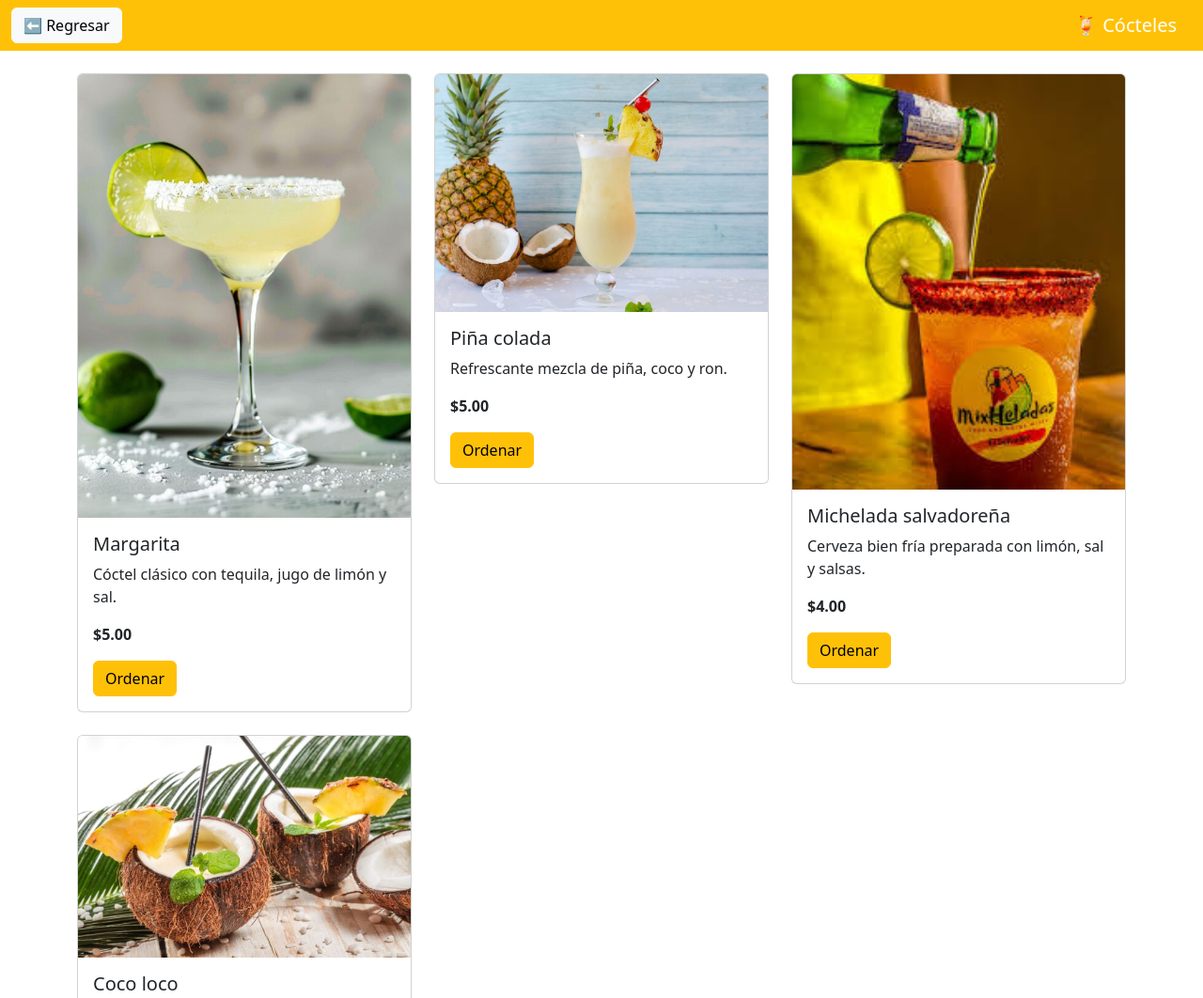
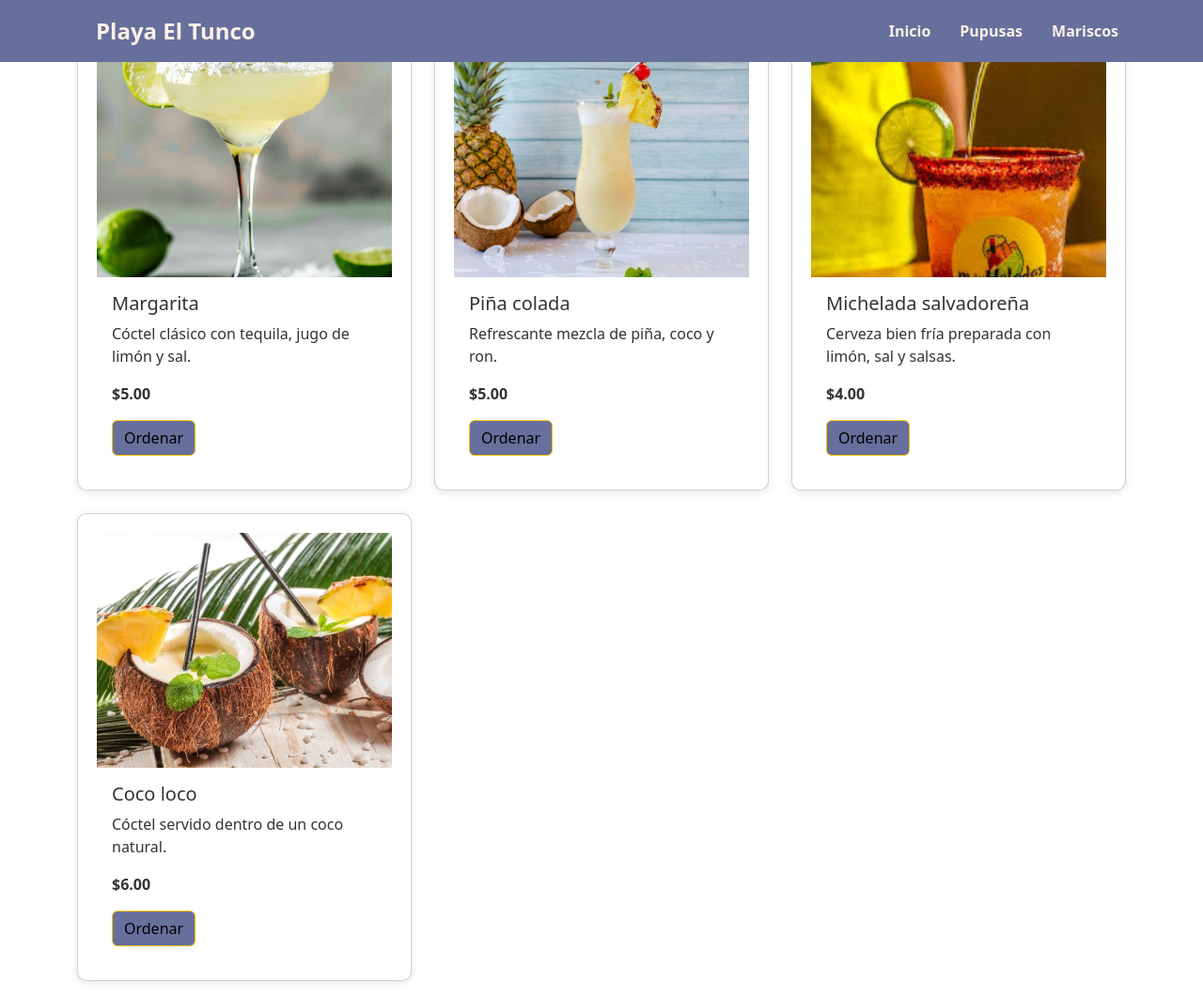
Before and after one commit to B3atrriz/https---github.com-B3atrriz-DAW_PROYECTODECATEDRA, a plain HTML site: page pages/cocteles.html in a window 1280 px wide. Shown: the top 1062 px of the page at 94% size. Drawn offline with nearby package versions, Linux system fonts and the light colour scheme.

Commit message:
modificando css

```diff
--- /dev/null
+++ b/css/gastronomia.css
@@ -0,0 +1,93 @@
+.navbar {
+     background-color: rgba(103,111,157,1);
+
+    color: white;
+    padding: 10px 0;
+    position: fixed;
+    width: 100%;
+    top: 0;
+    z-index: 10
+}
+.navbar-brand {
+    font-weight: bold;
+    font-size: 24px;
+    margin-left: 20px;
+    color: rgba(250, 240, 230, 1) !important;
+}
+.navbar-brand:hover {
+    color: #facc15 !important;
+}
+.navbar-nav .nav-link {
+    color: rgba(250, 240, 230, 1) !important;
+    font-weight: bold;
+}
+.navbar-nav .nav-link:hover {
+    color: #facc15 !important;
+}
+.navbar-nav .nav-item {
+    margin-left: 15px;
+}
+
+.navbar .logo {
+    display: inline-block;
+    margin-left: 20px;
+    font-weight: bold;
+    font-size: 24px;
+}
+.nav-links {
+    list-style: none;
+    float: right;
+    margin-right: 20px;
+}
+.nav-links li {
+    display: inline-block;
+    margin-left: 15px;
+}
+.nav-links a {
+    color: rgba(250, 240, 230, 1);
+    text-decoration: none;
+    font-weight: bold;
+}
+.nav-links a:hover {
+    color: #facc15;
+}
+.cards {
+    display: flex;
+    justify-content: center;
+    flex-wrap: wrap;
+    gap: 20px;
+    margin-top: 20px;
+}
+.card {
+    color: #333;
+    padding: 20px;
+    border-radius: 10px;
+    min-width: 150px;
+    box-shadow: 0 2px 8px rgba(0,0,0,0.1);
+    transition: transform 0.2s ease;
+}
+.card:hover {
+    transform: scale(1.05);
+    background: rgba(255, 204, 153, 1) 50%;
+}
+.card .btn{
+    background-color: rgba(103,111,157,1);;
+}
+.card .btn:hover{
+    background-color: pink;
+    color: black;
+}
+.card {
+  height: 100%;
+  display: flex;
+  flex-direction: column;
+}
+
+.card-img-top {
+  height: 250px;
+  object-fit: cover;
+
+.card-body {
+  flex-grow: 1;
+}
+}
--- a/pages/cocteles.html
+++ b/pages/cocteles.html
@@ -5,14 +5,35 @@
   <meta name="viewport" content="width=device-width, initial-scale=1.0">
   <title>Cócteles - Restaurante Playa El Tunco</title>
   <link href="https://cdn.jsdelivr.net/npm/bootstrap@5.3.0/dist/css/bootstrap.min.css" rel="stylesheet">
+  <link rel="stylesheet" href="../css/gastronomia.css">
 </head>
 <body>
-  <nav class="navbar navbar-dark bg-warning">
-    <div class="container-fluid">
-      <a href="../index.html" class="btn btn-light">⬅ Regresar</a>
-      <span class="navbar-brand mb-0 h1">🍹 Cócteles</span>
+ <nav class="navbar navbar-expand-lg navbar-dark fixed-top">
+  <div class="container">
+    <a class="navbar-brand" href="#inicio">Playa El Tunco</a>
+    <button class="navbar-toggler" type="button" data-bs-toggle="collapse" data-bs-target="#navbarNav"
+      aria-controls="navbarNav" aria-expanded="false" aria-label="Toggle navigation">
+      <span class="navbar-toggler-icon"></span>
+    </button>
+
+    <div class="collapse navbar-collapse" id="navbarNav">
+      <ul class="navbar-nav ms-auto">
+        <li class="nav-item">
+          <a class="nav-link active" aria-current="page" href="../index.html">Inicio</a>
+        </li>
+        <li class="nav-item">
+          <a class="nav-link" href="../pages/pupusas.html">Pupusas</a>
+        </li>
+        <li class="nav-item">
+          <a class="nav-link" href="../pages/mariscos.html">Mariscos </a>
+        </li>
+      </ul>
     </div>
-  </nav>
+  </div>
+</nav>
+
+
+
 
   <div class="container py-4">
     <div class="row row-cols-1 row-cols-md-2 row-cols-lg-3 g-4">
--- a/style.css
+++ b/style.css
@@ -121,6 +121,7 @@ body {
 }
 
 /* ===== CARDS ===== */
+
 .cards {
     display: flex;
     justify-content: center;
@@ -129,8 +130,7 @@ body {
     margin-top: 20px;
 }
 .card {
-    color: black;
-    background:rgba(103,111,157,1) 0% ;
+    color: #333;
     padding: 20px;
     border-radius: 10px;
     min-width: 150px;
@@ -139,8 +139,34 @@ body {
 }
 .card:hover {
     transform: scale(1.05);
-    background: rgba(255, 204, 153, 1) 50%;   /* durazno */
+    background: rgba(255, 204, 153, 1) 50%;
 }
+.card .btn{
+    background-color: rgba(103,111,157,1);
+    color: white;
+    text-decoration: none;
+    padding: 10px 15px;
+    border-radius: 5px;
+}
+.card .btn:hover {
+    background:rgba(255, 160, 160, 1) 100%;
+}
+.card {
+  height: 100%;
+  display: flex;
+  flex-direction: column;
+}
+
+.card-img-top {
+  height: 250px;
+  object-fit: cover;
+
+.card-body {
+  flex-grow: 1;
+}
+
+
+
 
 /* ===== FORMULARIO ===== */
 .input {
@@ -165,8 +191,4 @@ body {
        padding: 20px 0;
 
 }
-
-
-.historia{
-    justify-content: center;
 }
```
Also changed, not shown: pages/mariscos.html (+24 -5 lines), pages/pupusas.html (+23 -5 lines).
